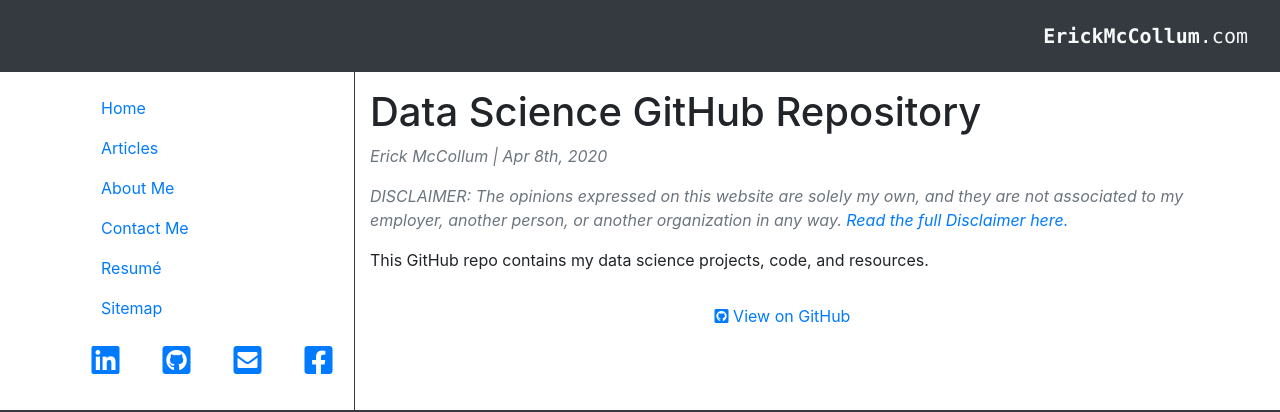
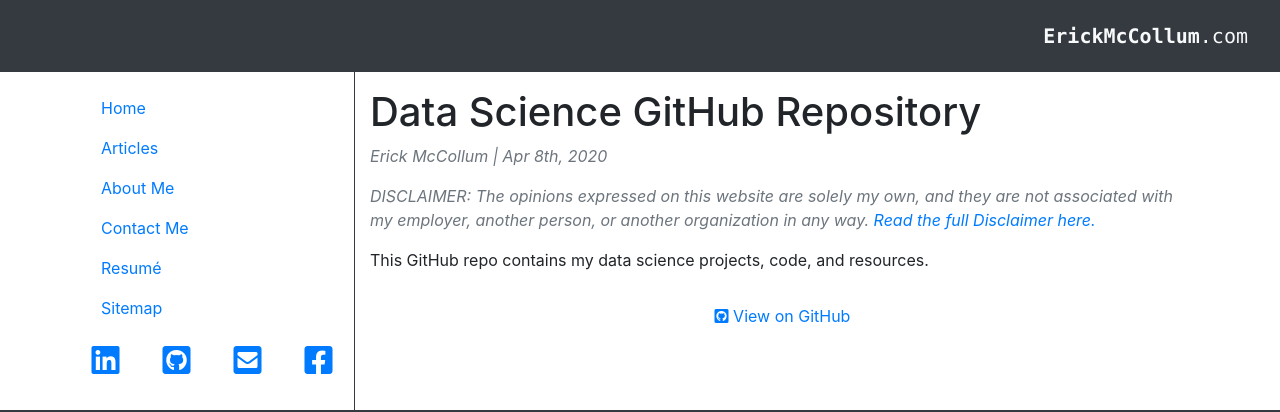
Before and after one commit to frederickm13/frederickm13.github.io, a Jekyll site: the page built from _posts/2020-04-08-data-science-repo.md, in a window 1280 px wide. Shown: the top 412 px of the page. Built offline with Jekyll 4.4.1, drawn with Linux system fonts in a browser that asks for light colours.

Commit message:
Update disclaimer includes wording

```diff
--- a/_includes/disclaimer.html
+++ b/_includes/disclaimer.html
@@ -1 +1 @@
-<p class="text-secondary font-italic">DISCLAIMER: The opinions expressed on this website are solely my own, and they are not associated to my employer, another person, or another organization in any way. <a href="/disclaimer/">Read the full Disclaimer here.</a></p>
+<p class="text-secondary font-italic">DISCLAIMER: The opinions expressed on this website are solely my own, and they are not associated with my employer, another person, or another organization in any way. <a href="/disclaimer/">Read the full Disclaimer here.</a></p>
```
